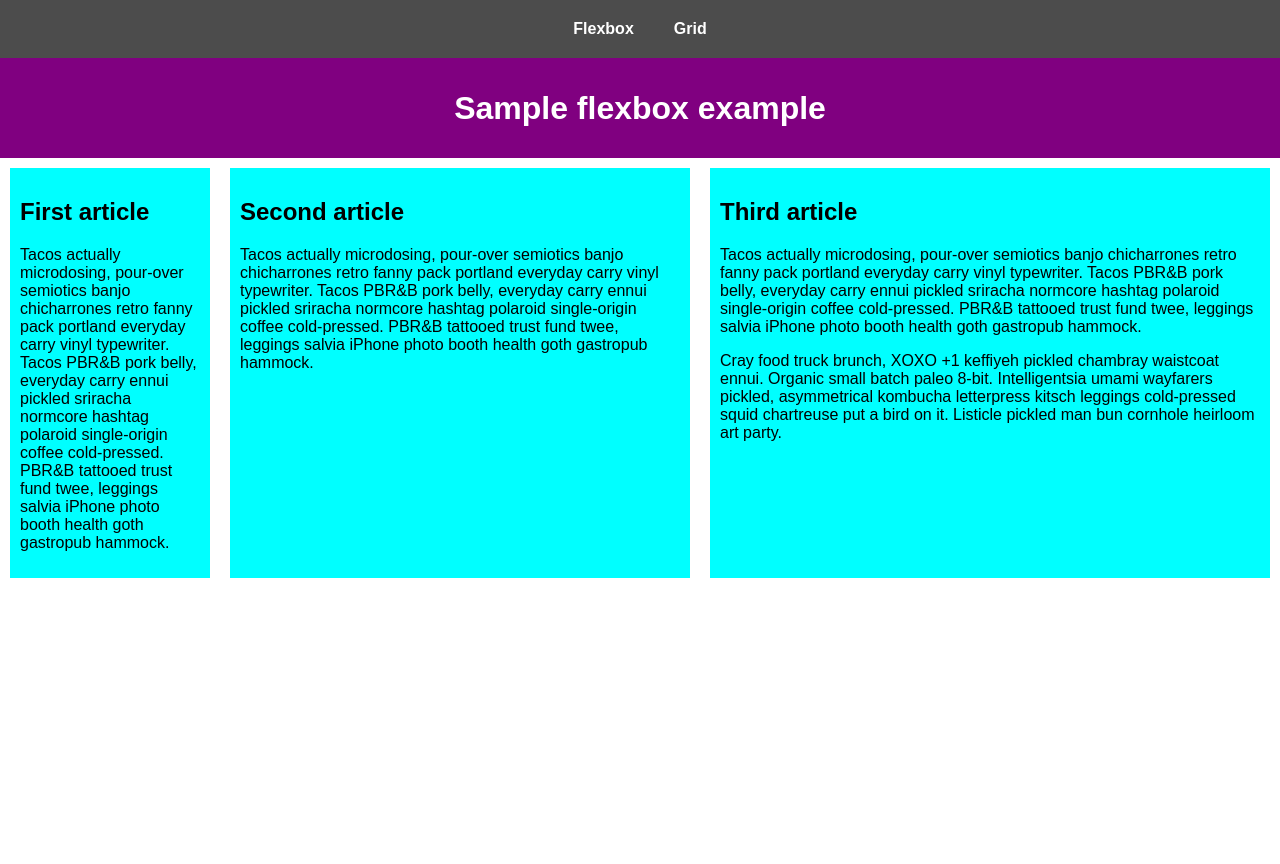
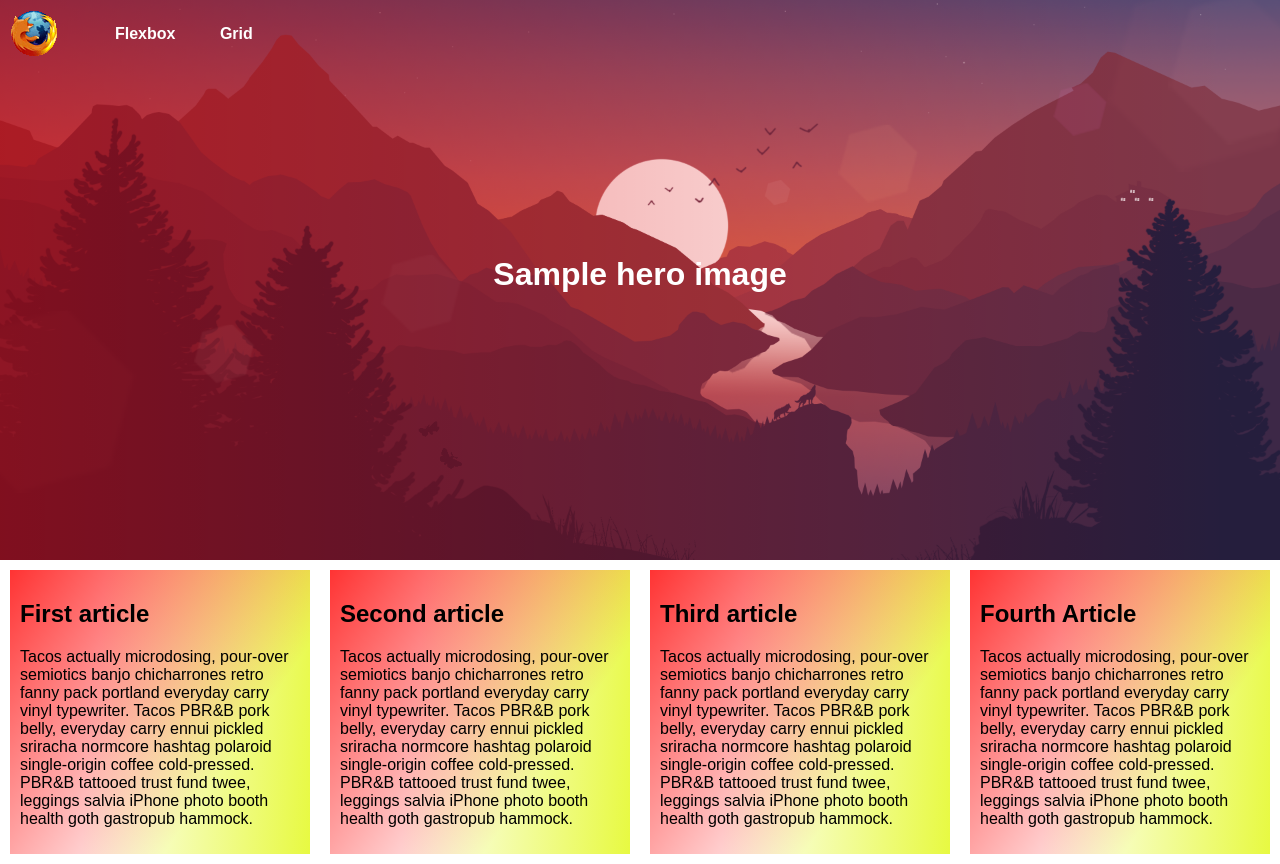
Before and after one commit to miroslav-septim/development, a plain HTML site: page flexbox.html in a window 1280 px wide. Before the commit the page ends 800 px from the top, so only its background shows below. Drawn offline with Linux system fonts and the light colour scheme.

Commit message:
flexbox header and nav - in progress

```diff
--- a/flexbox.html
+++ b/flexbox.html
@@ -10,14 +10,16 @@
 <body>
 
 <!-- Navbar -->
-<nav class="navbar">
-    <a href="flexbox.html">Flexbox</a>
-    <a href="grid.html">Grid</a>
-</nav>
+
 
 <header>
-    <h1>Sample flexbox example</h1>
-  </header>
+  <img src="images/rsz_firefox_icon.gif">
+    <nav class="navbar">
+      <a href="flexbox.html">Flexbox</a>
+      <a href="grid.html">Grid</a>
+    </nav>
+    <h1>Sample hero image</h1>
+</header>
 
   <section>
     <article>
@@ -36,8 +38,12 @@
       <h2>Third article</h2>
 
       <p>Tacos actually microdosing, pour-over semiotics banjo chicharrones retro fanny pack portland everyday carry vinyl typewriter. Tacos PBR&B pork belly, everyday carry ennui pickled sriracha normcore hashtag polaroid single-origin coffee cold-pressed. PBR&B tattooed trust fund twee, leggings salvia iPhone photo booth health goth gastropub hammock.</p>
+    </article>
 
-      <p>Cray food truck brunch, XOXO +1 keffiyeh pickled chambray waistcoat ennui. Organic small batch paleo 8-bit. Intelligentsia umami wayfarers pickled, asymmetrical kombucha letterpress kitsch leggings cold-pressed squid chartreuse put a bird on it. Listicle pickled man bun cornhole heirloom art party.</p>
+    <article>
+      <h2>Fourth Article</h2>
+
+      <p>Tacos actually microdosing, pour-over semiotics banjo chicharrones retro fanny pack portland everyday carry vinyl typewriter. Tacos PBR&B pork belly, everyday carry ennui pickled sriracha normcore hashtag polaroid single-origin coffee cold-pressed. PBR&B tattooed trust fund twee, leggings salvia iPhone photo booth health goth gastropub hammock.</p>
     </article>
   </section>
 
--- a/style.css
+++ b/style.css
@@ -14,11 +14,8 @@ html {
 
 
 .navbar {
-  display: flex;
-  align-items: center;
-  justify-content:center;
-  background-color: rgba(0, 0, 0, 0.7);
-
+  float: left;
+  padding: 25px;
 }
 
 .navbar a {
@@ -30,42 +27,45 @@ html {
 
 }
 
-.navbar img {
-  width: 4%;
-  height: 10%;
+img {
+  float: left;
+  padding: 10px;
 }
 
 .navbar a:hover {
-  background-color: rgb(112, 112, 112);
+  color: rgb(90, 245, 0);
 }
 
 section {
   display: flex;
+  flex-wrap: wrap;
 }
 
 header {
-  background: purple;
-  height: 100px;
+  background-image: linear-gradient(90deg, rgba(219, 0, 0, 0.5), rgba(0,255,0,0) 95.71%),
+                    url(images/landscape1.png);
+  background-size:cover;
+  background-repeat: no-repeat;
+  background-position: center;
+  height: 35em;
 }
 
 h1 {
   text-align: center;
   color: white;
-  line-height: 100px;
+  padding: 8em;
   margin: 0;
 }
 
+button {
+  justify-content: center;
+  align-items: center;
+}
+
 article {
-  flex: 1;
+  flex: 250px;
   padding: 10px;
   margin: 10px;
-  background: aqua;
+  background: linear-gradient(125deg, rgba(255,0,0,.8), rgba(255,0,0,0) 70.71%),
+  linear-gradient(275deg, rgba(225, 248, 18, 0.8), rgba(0,255,0,0) 70.71%);
 }
-
-article:nth-of-type(2) {
-  flex: 2 100px;
-}
-
-article:nth-of-type(3) {
-  flex: 2 200px;
-}
--- a/style_about.css
+++ /dev/null
@@ -1,19 +0,0 @@
-p,
-ul {
-  border: 2px solid rebeccapurple;
-}
-
-span,
-li {
-  border: 2px solid blue;
-}
-
-ul {
-  display: inline-flex;
-  list-style: none;
-  padding: 0;
-}
-
-.inline {
-  display: inline-flex;
-}
```
Also changed, not shown: grid.html (+22 -14 lines), images/landscape1.png (added), images/rsz_firefox_icon.gif (added).
